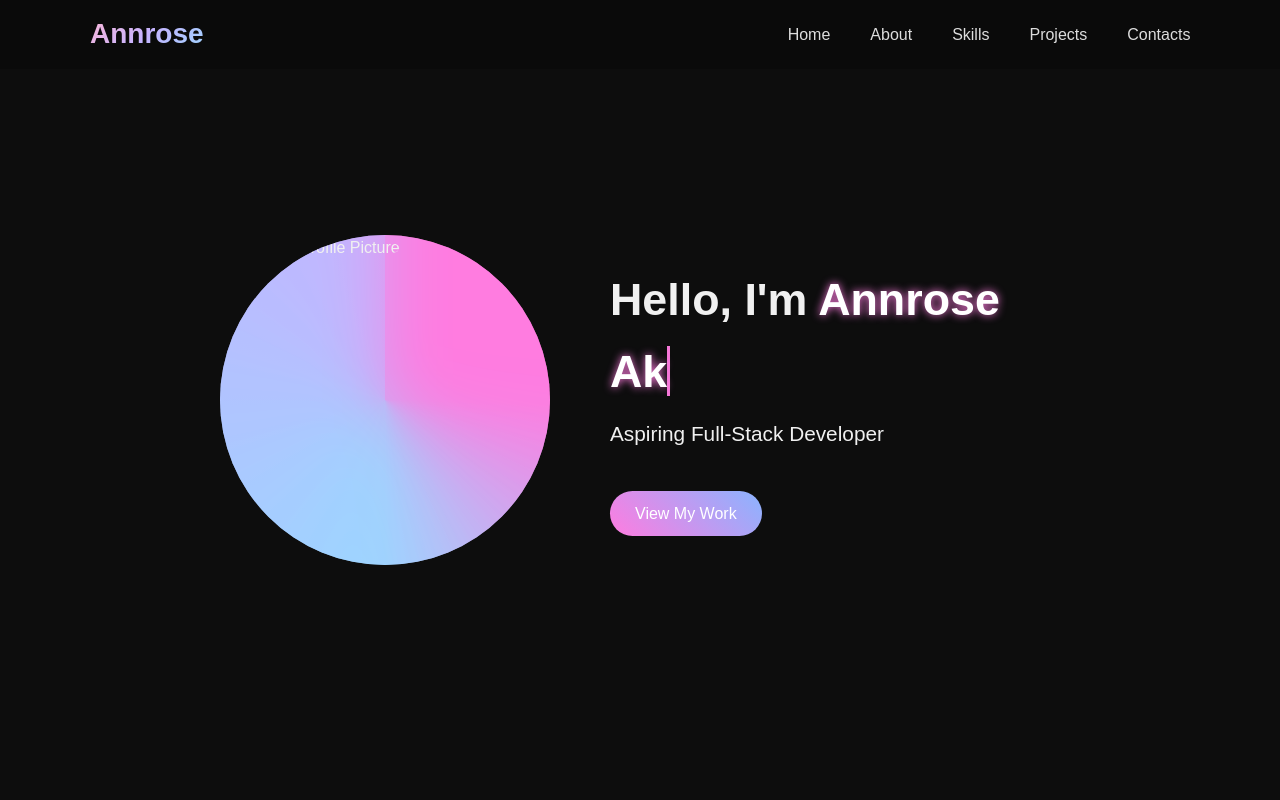
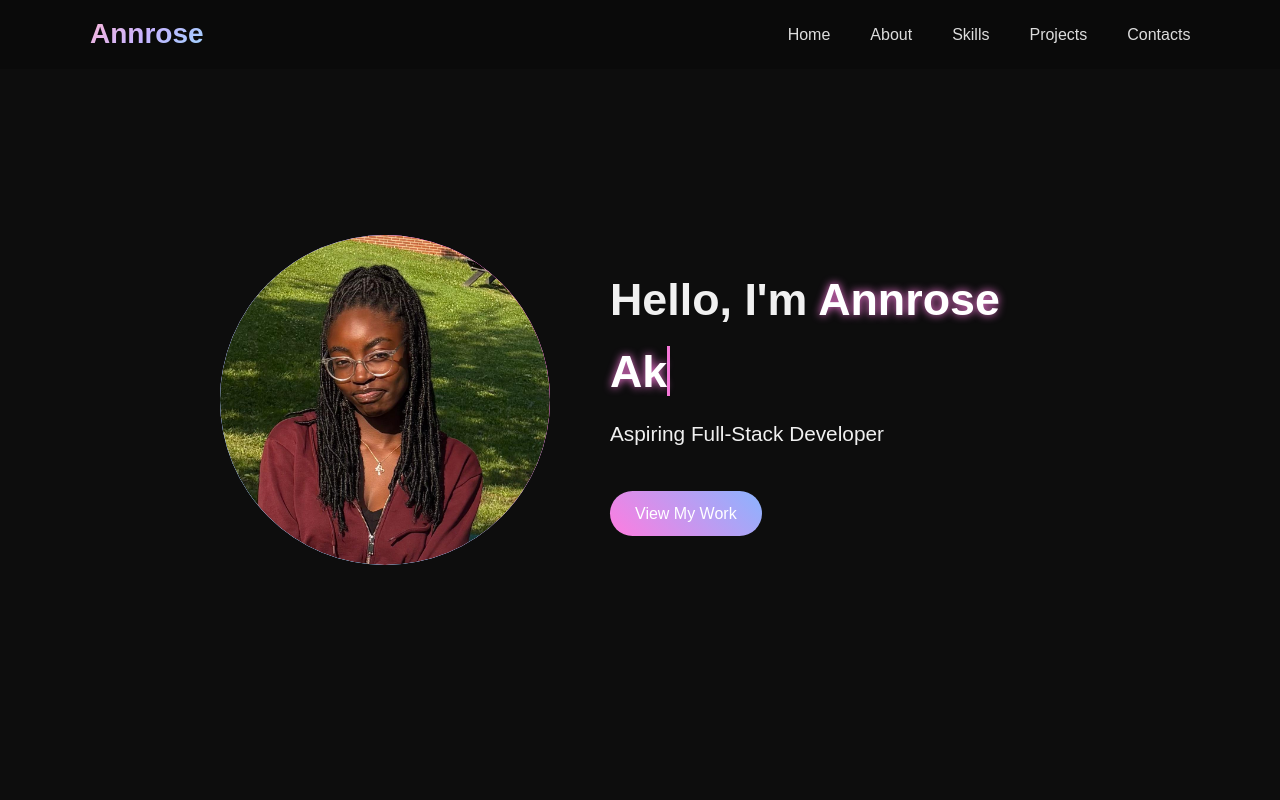
Before and after one commit to Annrose-debug/AnnroseAkande, a plain HTML site: page index.html in a window 1280 px wide. Shown: the top 800 px of the page. Drawn offline with Linux system fonts and the light colour scheme.

Commit message:
Fix formatting issues in index.html

```diff
--- a/index.html
+++ b/index.html
@@ -35,7 +35,7 @@
       <div class="hero-content reveal">
         <div class="image reveal">
           <img
-            src="Annrose-debug/AnnroseAkande/images/profile picture.jpeg"
+            src="AnnroseAkande/images/profile picture.jpeg"
             alt="Annrose Profile Picture"
           />
         </div>
```
